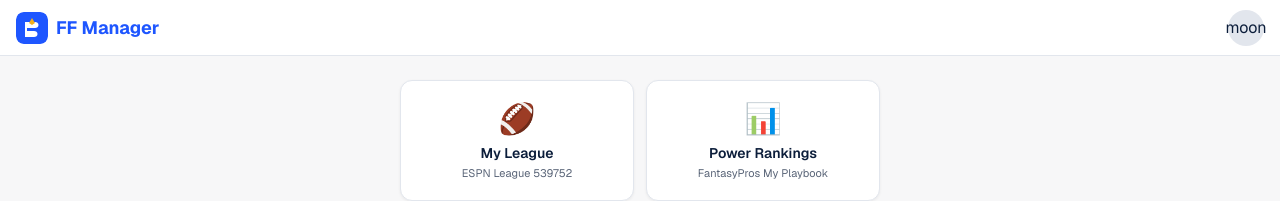
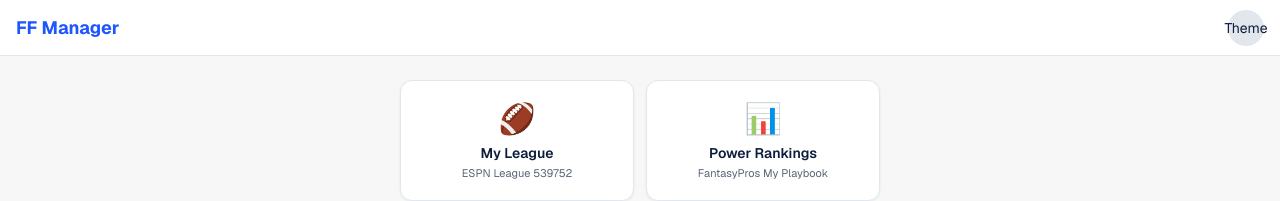
Before and after one commit to adelgrippo-a11y/ff-manager, a Next.js app: page / in a window 1280 px wide. Shown: the top 201 px of the page. Built offline with nearby package versions, Linux system fonts and the light colour scheme.

Commit message:
Clean consistent headers on all pages - no logo, no broken unicode

```diff
--- a/src/app/page.tsx
+++ b/src/app/page.tsx
@@ -40,13 +40,8 @@ export default function Home() {
   return (
     <div className="min-h-screen bg-background">
       <header className="sticky top-0 z-10 border-b border-border bg-card px-4 h-14 flex items-center justify-between">
-        <div className="flex items-center gap-2">
-          <img src="/logo.svg" alt="" className="w-8 h-8 rounded-lg" />
-          <h1 className="text-lg font-bold text-accent">FF Manager</h1>
-        </div>
-        <button onClick={toggleTheme} className="w-9 h-9 rounded-full bg-border flex items-center justify-center text-base">
-          {dark ? "sun" : "moon"}
-        </button>
+        <h1 className="text-lg font-bold text-accent">FF Manager</h1>
+        <button onClick={toggleTheme} className="w-9 h-9 rounded-full bg-border flex items-center justify-center text-sm">Theme</button>
       </header>
       <main className="px-4 py-6 max-w-lg mx-auto">
         <div className="grid grid-cols-2 gap-3">
```
